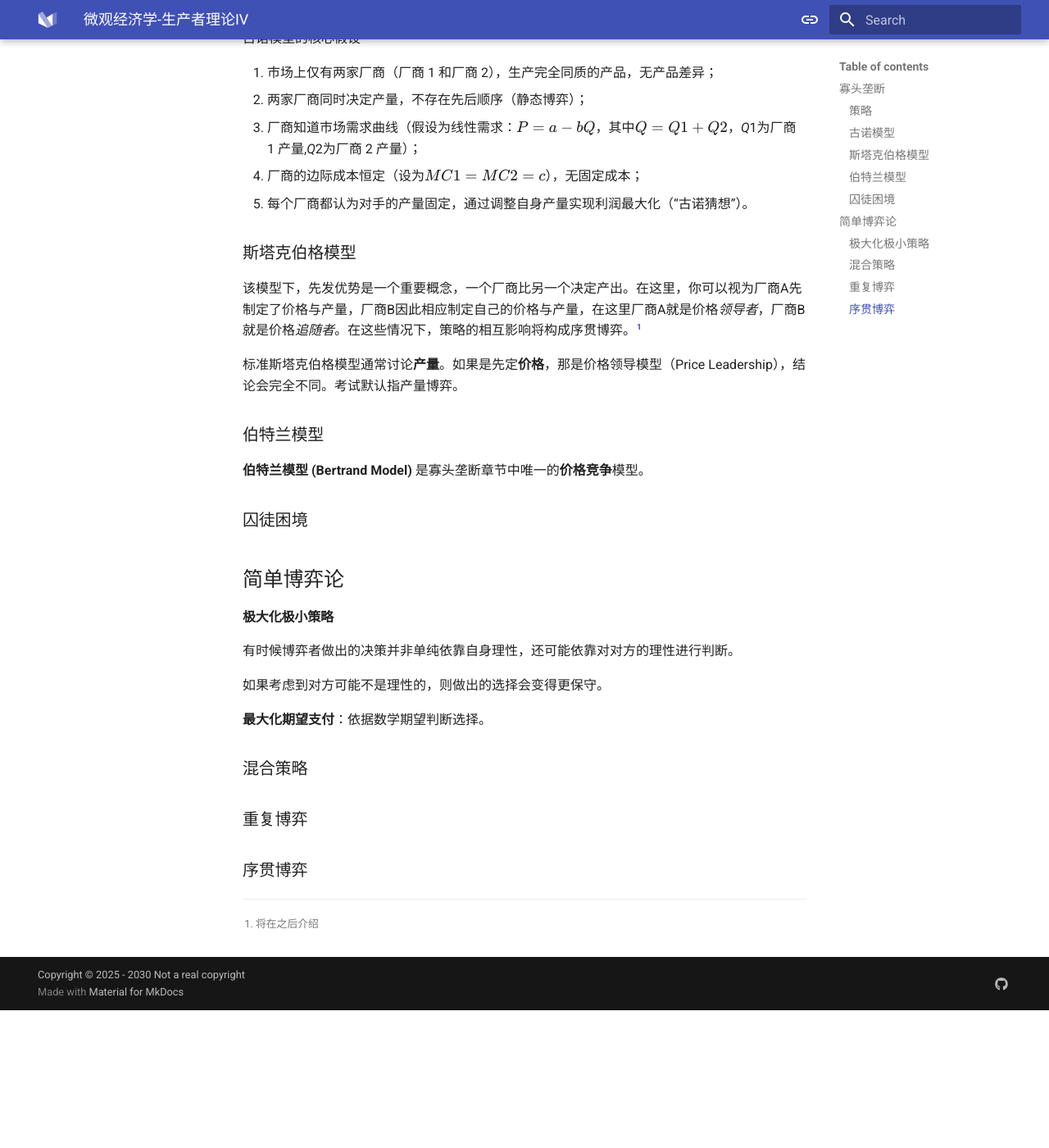
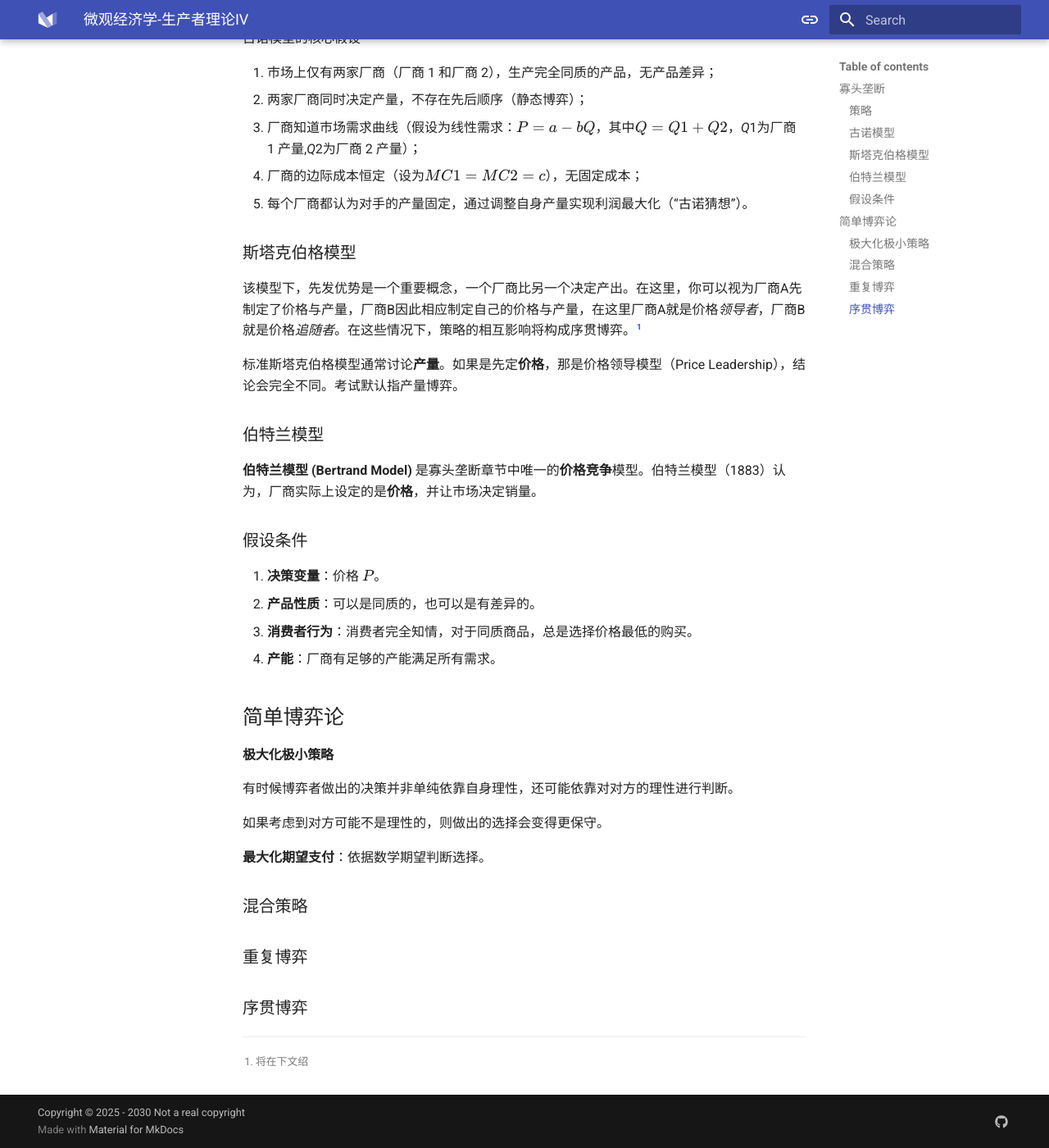
Before and after one commit to HarudogMyLand/FuckEconomicNote, an MkDocs documentation site: the page built from docs/microeco/tutorial10.md, in a window 1280 px wide and 1400 px high, scrolled down 1378 px. Shown: the whole window at 82% size. Built offline with MkDocs 1.6.1 and Material for MkDocs 9.7.7, drawn with Linux system fonts in a browser that asks for light colours; before the commit the page ends 2610 px from its top, so only the background shows below that.

Commit message:
Update tutorial10.md

```diff
--- a/docs/microeco/tutorial10.md
+++ b/docs/microeco/tutorial10.md
@@ -54,9 +54,16 @@
 
 ### 伯特兰模型
 
-**伯特兰模型 (Bertrand Model)** 是寡头垄断章节中唯一的**价格竞争**模型。
+**伯特兰模型 (Bertrand Model)** 是寡头垄断章节中唯一的**价格竞争**模型。伯特兰模型（1883）认为，厂商实际上设定的是**价格**，并让市场决定销量。
 
-### 囚徒困境
+### 假设条件
+
+1. **决策变量**：价格 $P$。
+2. **产品性质**：可以是同质的，也可以是有差异的。
+3. **消费者行为**：消费者完全知情，对于同质商品，总是选择价格最低的购买。
+4. **产能**：厂商有足够的产能满足所有需求。
+
+
 
 ## 简单博弈论
 
@@ -76,4 +83,4 @@
 
 
 
-[^2]: 将在之后介绍
+[^2]: 将在下文绍
```
